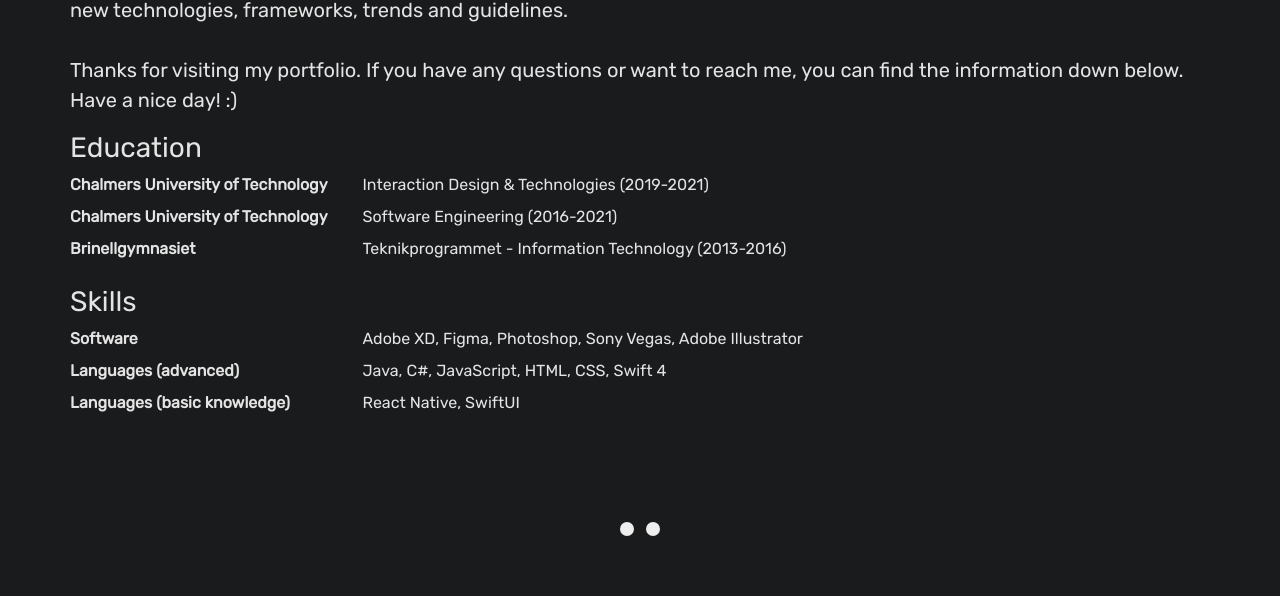
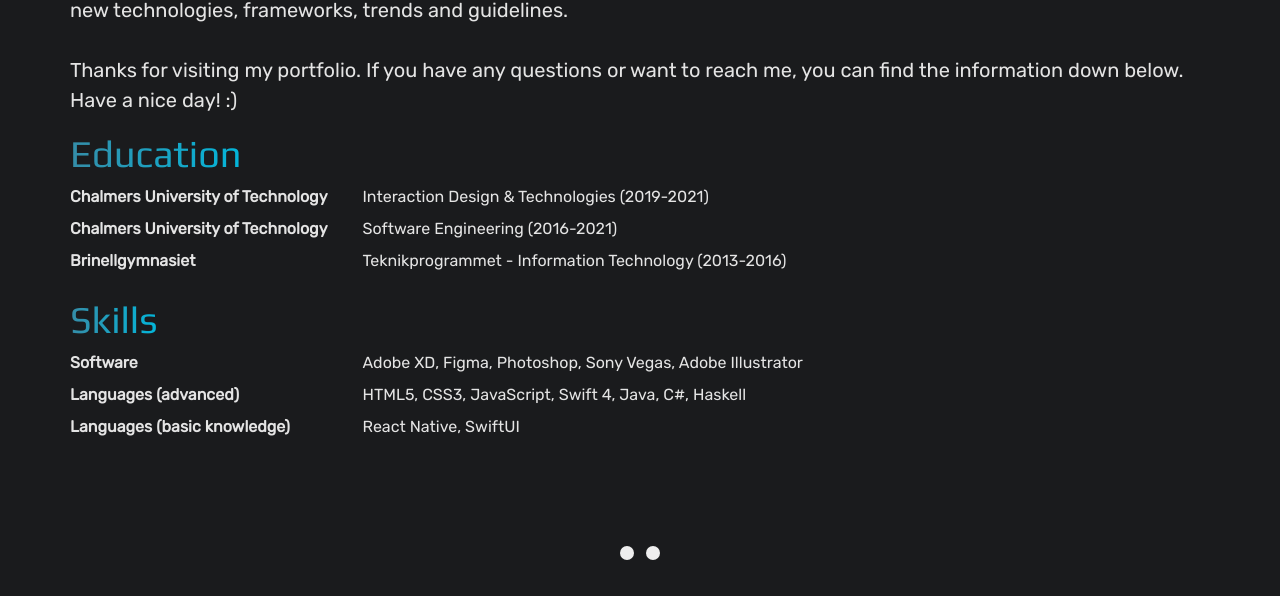
Before and after one commit to josefssonemil/portfolio-website, a plain HTML site: page index.html in a window 1280 px wide. Shown: the part 3258-3854 px from the top of the page. Drawn offline with nearby package versions, Linux system fonts and the light colour scheme.

Commit message:
Rearrange some stuff

```diff
--- a/css/style.css
+++ b/css/style.css
@@ -113,6 +113,19 @@ html {
 .section-title {
     font-size: 50px;
     font-weight: 800;
+
+    font-family: 'Play', sans-serif;
+
+    background: -webkit-linear-gradient(90deg, rgb(53, 141, 168) 0%, rgba(3,182,218,1) 100%);
+    background: linear-gradient(90deg, rgba(53,141,168,1) 0%, rgba(3,182,218,1) 100%);
+    -webkit-background-clip: text;
+    -webkit-text-fill-color: transparent;
+}
+
+
+.section-title-smaller {
+    font-size: 38px;
+    font-weight: 500;
 
     font-family: 'Play', sans-serif;
 
--- a/index.html
+++ b/index.html
@@ -408,7 +408,7 @@
 
 
             </p>
-            <h3>Education</h3>
+            <h3 class="section-title-smaller">Education</h3>
             <dl class="row">
                 <dt class="col-sm-3">Chalmers University of Technology</dt>
                 <dd class="col-sm-9">Interaction Design & Technologies (2019-2021)</dd>
@@ -418,12 +418,12 @@
                 <dd class="col-sm-9">Teknikprogrammet - Information Technology (2013-2016)</dd>
             </dl>
 
-            <h3>Skills</h3>
+            <h3 class="section-title-smaller">Skills</h3>
             <dl class="row">
                 <dt class="col-sm-3">Software</dt>
                 <dd class="col-sm-9">Adobe XD, Figma, Photoshop, Sony Vegas, Adobe Illustrator</dd>
                 <dt class="col-sm-3">Languages (advanced)</dt>
-                <dd class="col-sm-9">Java, C#, JavaScript, HTML, CSS, Swift 4</dd>
+                <dd class="col-sm-9">HTML5, CSS3, JavaScript, Swift 4, Java, C#, Haskell</dd>
                 <dt class="col-sm-3">Languages (basic knowledge)</dt>
                 <dd class="col-sm-9">React Native, SwiftUI </dd>
             </dl>
```
